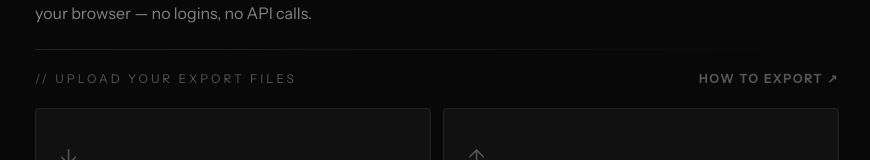
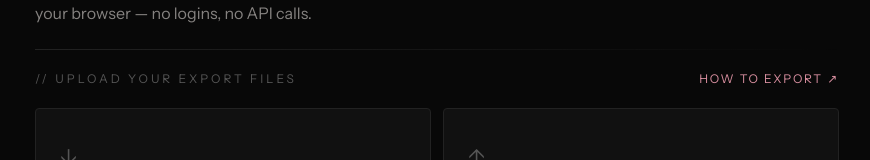
Before and after one commit to Aman1706/instagram-unfollowers, a Next.js app: page / in a window 1280 px wide. Shown: the part 489-649 px from the top of the page, without its empty margins (203-1073 px from the left). Built offline with nearby package versions, Linux system fonts and the light colour scheme; a web font is replaced by a local one.

Commit message:
chore: updated 'how to export color'

```diff
--- a/app/page.tsx
+++ b/app/page.tsx
@@ -56,7 +56,7 @@ const Home = () => {
         </span>
         <Link
           href="/how-to-export"
-          className="text-[12px] tracking-[0.15em] uppercase text-dim no-underline transition-colors duration-150 hover:text-rose font-extrabold"
+          className="text-[12px] tracking-[0.15em] uppercase text-rose no-underline transition-colors duration-150 hover:text-rose"
         >
           How to export ↗
         </Link>
```
